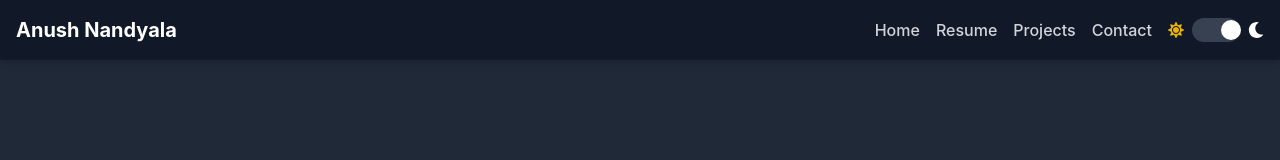
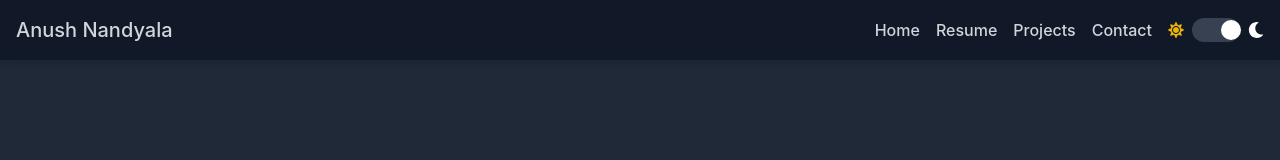
Before and after one commit to anushnandyala/portfolio, a React (Vite) app: page / in a window 1280 px wide. Shown: the top 160 px of the page. Built offline with nearby package versions, Linux system fonts and the light colour scheme.

Commit message:
Added name button

```diff
--- a/src/components/Navbar.tsx
+++ b/src/components/Navbar.tsx
@@ -15,7 +15,9 @@ const Navbar = () => {
 
   return (
     <nav className="fixed top-0 left-0 w-full bg-gray-100 dark:bg-gray-900 shadow-md p-4 flex justify-between items-center z-50">
-      <div className="text-xl font-bold text-gray-900 dark:text-white">Anush Nandyala</div>
+      <div className="text-xl font-bold text-gray-900 dark:text-white">
+        <a href="#home" className="text-gray-700 dark:text-gray-300">Anush Nandyala</a>
+      </div>
       <div className="space-x-4 flex items-center">
         <a href="#home" className="text-gray-700 dark:text-gray-300">Home</a>
         <a href="#resume" className="text-gray-700 dark:text-gray-300">Resume</a>
```
